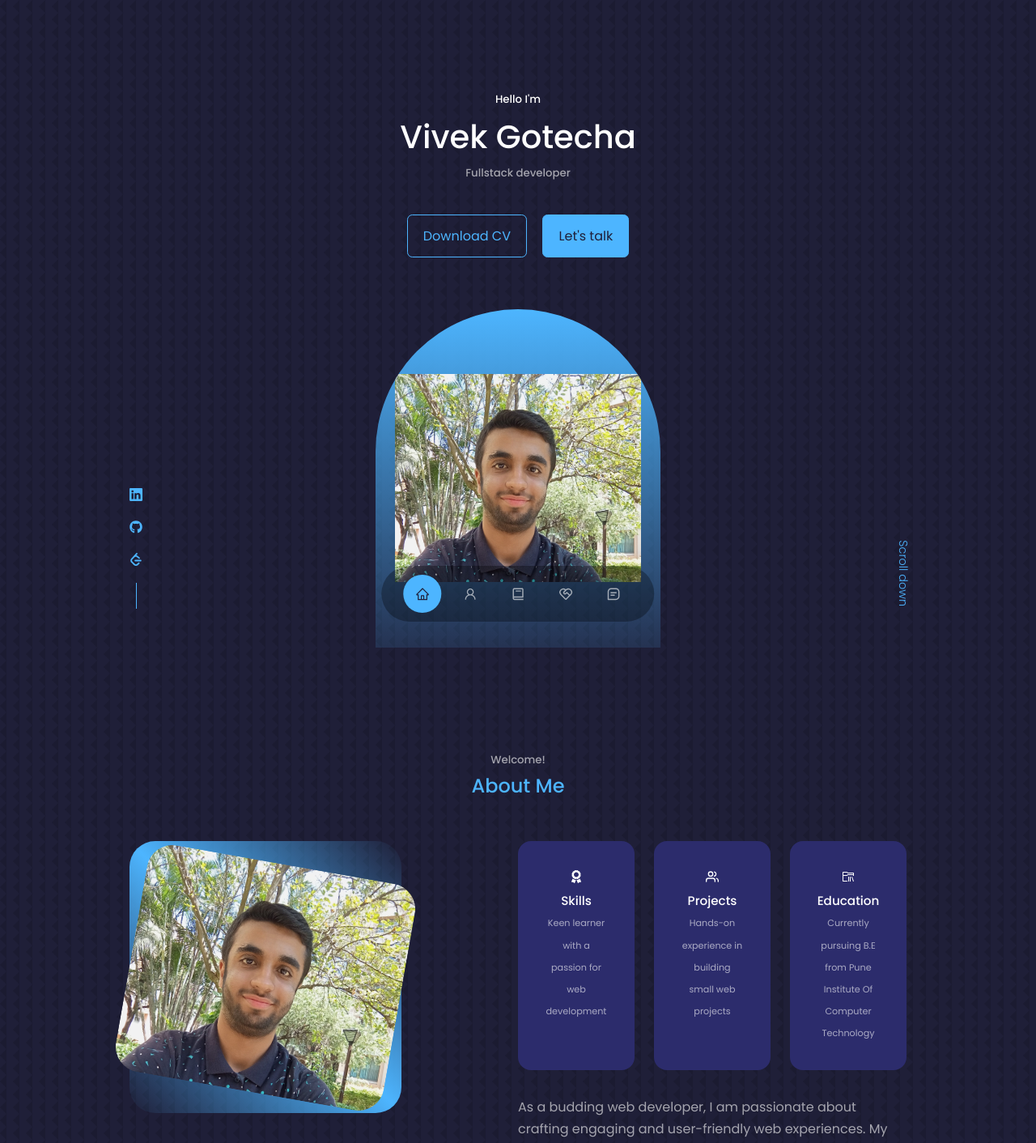
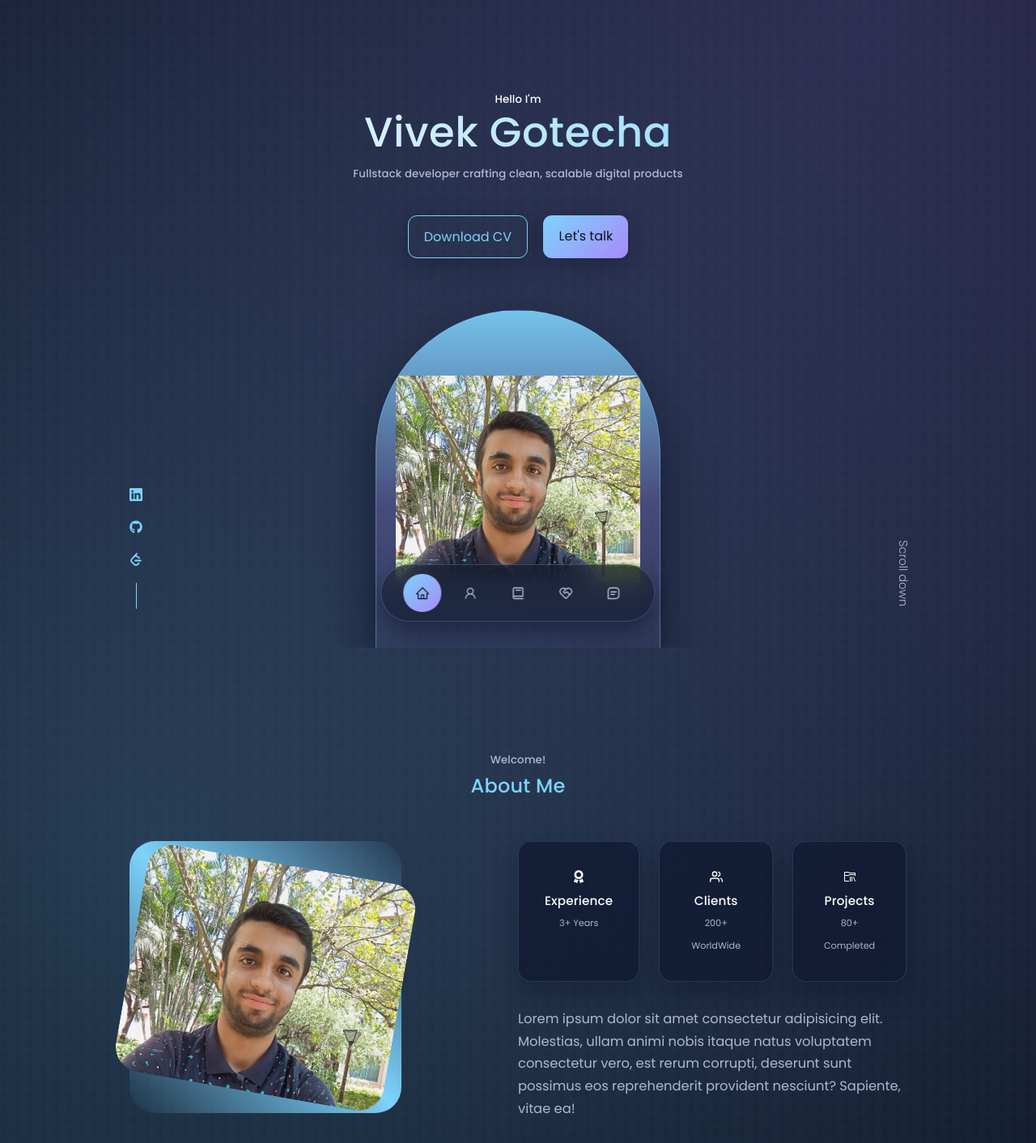
Before and after one commit to vrgotecha/Portfolio-Website, a React (Create React App) app: page / in a window 1280 px wide. Shown: the top 1412 px of the page at 81% size. Built offline with nearby package versions, Linux system fonts and the light colour scheme.

Commit message:
changed the design for the website

```diff
--- a/src/components/about/About.jsx
+++ b/src/components/about/About.jsx
@@ -21,24 +21,24 @@ const About = () => {
           <div className="about__cards">
             <article className='about__card'>
               <FaAward className='aobut__icon'/>
-              <h5>Skills</h5>
-              <small>Keen learner with a passion for web development</small>
+              <h5>Experience</h5>
+              <small>3+ Years </small>
             </article>
 
             <article className='about__card'>
               <FiUsers className='aobut__icon'/>
-              <h5>Projects</h5>
-              <small>Hands-on experience in building small web projects</small>
+              <h5>Clients</h5>
+              <small>200+ WorldWide </small>
             </article>
 
             <article className='about__card'>
               <VscFolderLibrary className='aobut__icon'/>
-              <h5>Education</h5>
-              <small>Currently pursuing B.E from Pune Institute Of Computer Technology</small>
+              <h5>Projects</h5>
+              <small>80+ Completed </small>
             </article>
           </div>
           <p>
-            As a budding web developer, I am passionate about crafting engaging and user-friendly web experiences. My journey in web development has just begun, and I am eager to explore new technologies and expand my skill set. I believe in continuous learning and am excited about the opportunities ahead.
+            Lorem ipsum dolor sit amet consectetur adipisicing elit. Molestias, ullam animi nobis itaque natus voluptatem consectetur vero, est rerum corrupti, deserunt sunt possimus eos reprehenderit provident nesciunt? Sapiente, vitae ea!
           </p>
 
           <a href="#contact" className='btn btn-primary'>Let's Connect</a>
--- a/src/components/about/about.css
+++ b/src/components/about/about.css
@@ -31,18 +31,20 @@
 }
 
 .about__card{
-    background: var(--color-bg-variant);
-    border: 1px solid transparent;
+    background: rgba(17, 26, 49, 0.8);
+    border: 1px solid rgba(125, 211, 252, 0.15);
     border-radius: 1rem;
     padding: 2rem;
     text-align: center;
     transition: var(--transition);
+    box-shadow: 0 14px 30px rgba(8, 13, 35, 0.35);
 }
 
 .about__card:hover{
-    background: transparent;
+    background: rgba(125, 211, 252, 0.08);
     border-color: var(--color-primary-variant);
     cursor: default;
+    transform: translateY(-6px);
 }
 
 .about__icon {
@@ -63,6 +65,7 @@
 .about__content p{
     margin: 2rem 0 2.6rem;
     color: var(--color-light);
+    font-size: 1.02rem;
 }
 
 /* MEDIA QUERIES (MEDIUM DEVICES) */
--- a/src/components/header/Header.jsx
+++ b/src/components/header/Header.jsx
@@ -10,7 +10,7 @@ const Header = () => {
       <div className="container header__container">
         <h5>Hello I'm</h5>
         <h1>Vivek Gotecha</h1>
-        <h5 className="text-light">Fullstack developer</h5>
+        <h5 className="text-light">Fullstack developer crafting clean, scalable digital products</h5>
         <CTA />
         <HeaderSocials/>
 
--- a/src/components/header/header.css
+++ b/src/components/header/header.css
@@ -8,6 +8,19 @@ header {
     text-align: center;
     height: 100%;
     position: relative;
+}
+
+.header__container h1 {
+    font-size: 3.2rem;
+    line-height: 1.1;
+    background: linear-gradient(120deg, var(--color-white), var(--color-primary));
+    -webkit-background-clip: text;
+    -webkit-text-fill-color: transparent;
+}
+
+.header__container .text-light {
+    max-width: 40rem;
+    margin: 0.8rem auto 0;
 }
 
 /*  CTA */
@@ -38,7 +51,7 @@ header {
 
 /*  ME */
 .me{
-    background: linear-gradient(var(--color-primary), transparent);
+    background: linear-gradient(180deg, rgba(125, 211, 252, 0.9), rgba(167, 139, 250, 0.25), transparent);
     width: 22rem;
     height: 30rem;
     position: absolute;
@@ -47,6 +60,8 @@ header {
     border-radius: 12rem 12rem 0 0;
     overflow: hidden;
     padding: 5rem 1.5rem 1.5rem 1.5rem;
+    border: 1px solid rgba(125, 211, 252, 0.4);
+    box-shadow: 0 25px 60px rgba(7, 11, 27, 0.55);
 }
 
 /* Scroll down */
@@ -58,6 +73,7 @@ header {
     transform: rotate(90deg);
     font-weight: 300;
     font-size: 0.9rem;
+    color: var(--color-light);
 }
 
 /* MEDIA QUERIES (MEDIUM DEVICES) */
--- a/src/components/nav/nav.css
+++ b/src/components/nav/nav.css
@@ -1,5 +1,5 @@
 nav {
-    background: rgba(0, 0, 0, 0.3);
+    background: rgba(14, 20, 38, 0.55);
     width: max-content;
     display: block;
     padding: 0.7rem 1.7rem;
@@ -11,7 +11,9 @@ nav {
     display: flex;
     gap: 0.8rem;
     border-radius: 3rem;
-    backdrop-filter: blur(15);
+    backdrop-filter: blur(15px);
+    border: 1px solid rgba(125, 211, 252, 0.25);
+    box-shadow: 0 12px 28px rgba(3, 8, 25, 0.45);
 }
 
 nav a{
@@ -24,10 +26,10 @@ nav a{
 }
 
 nav a:hover{
-    background: rgba(0, 0, 0, 0.3)
+    background: rgba(125, 211, 252, 0.15)
 }
 
 nav a.active{
-    background: var(--color-primary);
+    background: linear-gradient(135deg, var(--color-primary), var(--color-secondary));
     color: var(--color-bg);
 }
--- a/src/components/portfolio/portfolio.css
+++ b/src/components/portfolio/portfolio.css
@@ -5,16 +5,18 @@
 }
 
 .portfolio__item{
-    background: var(--color-bg-variant);
+    background: rgba(17, 26, 49, 0.86);
     padding: 1.2rem;
     border-radius: 2rem;
-    border: 1px solid transparent;
+    border: 1px solid rgba(125, 211, 252, 0.15);
     transition: var(--transition);
+    box-shadow: 0 14px 32px rgba(7, 10, 28, 0.35);
 }
 
 .portfolio__item:hover{
-    border-color: var(--color-primary);
-    background: transparent;
+    border-color: var(--color-primary-variant);
+    background: rgba(125, 211, 252, 0.08);
+    transform: translateY(-8px);
 }
 
 .portfolio__item-image{
--- a/src/index.css
+++ b/src/index.css
@@ -11,12 +11,13 @@
 }
 
 :root{
-    --color-bg: #1f1f38;
-    --color-bg-variant: #2c2c6c;
-    --color-primary: #4db5ff;
-    --color-primary-variant: rgba(77, 181, 255, 0.4);
+    --color-bg: #0b1120;
+    --color-bg-variant: #111a31;
+    --color-primary: #7dd3fc;
+    --color-primary-variant: rgba(125, 211, 252, 0.35);
+    --color-secondary: #a78bfa;
     --color-white: #fff;
-    --color-light: rgba(255, 255, 255, 0.6);
+    --color-light: rgba(224, 231, 255, 0.75);
 
     --transition: all 400ms ease;
 
@@ -38,7 +39,11 @@ body{
     background: var(--color-bg);
     color: var(--color-white);
     line-height: 1.7;
-    background-image: url('../src/assets/bg-texture.png');
+    background-image:
+      radial-gradient(circle at 15% 20%, rgba(125, 211, 252, 0.22), transparent 35%),
+      radial-gradient(circle at 85% 0%, rgba(167, 139, 250, 0.22), transparent 30%),
+      url('../src/assets/bg-texture.png');
+    background-attachment: fixed;
 }
 
 /* GENERAL STYLES */
@@ -49,6 +54,7 @@ body{
 
 h1, h2, h3, h4, h5{
     font-weight: 500;
+    letter-spacing: 0.01em;
 }
 
 h1{
@@ -57,6 +63,7 @@ h1{
 
 section{
     margin-top: 8rem;
+    position: relative;
 }
 
 section > h2, section > h5 {
@@ -87,21 +94,22 @@ a:hover{
     display: inline-block;
     color: var(--color-primary);
     padding: 0.75rem 1.2rem;
-    border-radius: 0.4rem;
+    border-radius: 0.7rem;
     cursor: pointer;
     border: 1px solid var(--color-primary);
     transition: var(--transition);
+    box-shadow: 0 8px 30px rgba(8, 11, 30, 0.32);
 }
 
 .btn:hover {
-    background: var(--color-white);
-    color: var(--color-bg);
-    border: transparent;
+    transform: translateY(-3px);
+    box-shadow: 0 12px 35px rgba(125, 211, 252, 0.25);
 }
 
 .btn-primary{
-    background: var(--color-primary);
+    background: linear-gradient(135deg, var(--color-primary), var(--color-secondary));
     color: var(--color-bg);
+    border: none;
 }
 
 img{
```
